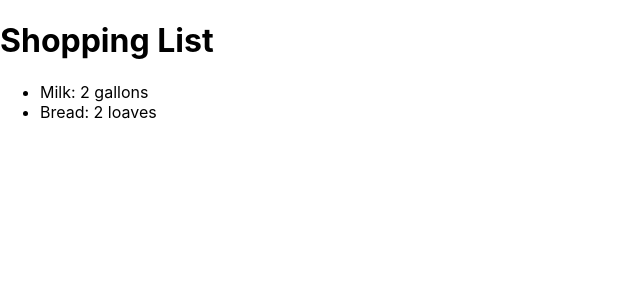
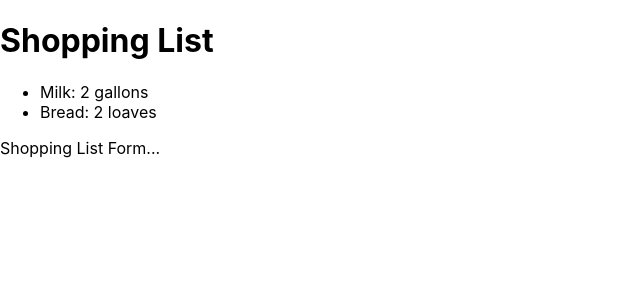
Before and after one commit to super8989/React_shopping_list, a React (Create React App) app: page / in a window 1280 px wide. Shown: the top 300 px of the page, without its empty margins (0-640 px from the left). Built offline with nearby package versions, Linux system fonts and the light colour scheme.

Commit message:
added in ShoppingListForm component

```diff
--- a/src/ShoppingList.js
+++ b/src/ShoppingList.js
@@ -1,5 +1,5 @@
 import React, { Component } from "react";
-import { unlink } from "fs";
+import ShoppingListForm from "./ShoppingListForm";
 
 class ShoppingList extends Component {
 	constructor(props) {
@@ -29,6 +29,7 @@ class ShoppingList extends Component {
 			<div>
 				<h1>Shopping List</h1>
 				{this.renderItems()}
+				<ShoppingListForm />
 			</div>
 		);
 	}
--- /dev/null
+++ b/src/ShoppingListForm.js
@@ -0,0 +1,9 @@
+import React, { Component } from "react";
+
+class ShoppingListForm extends Component {
+	render() {
+		return <div>Shopping List Form...</div>;
+	}
+}
+
+export default ShoppingListForm;
```
